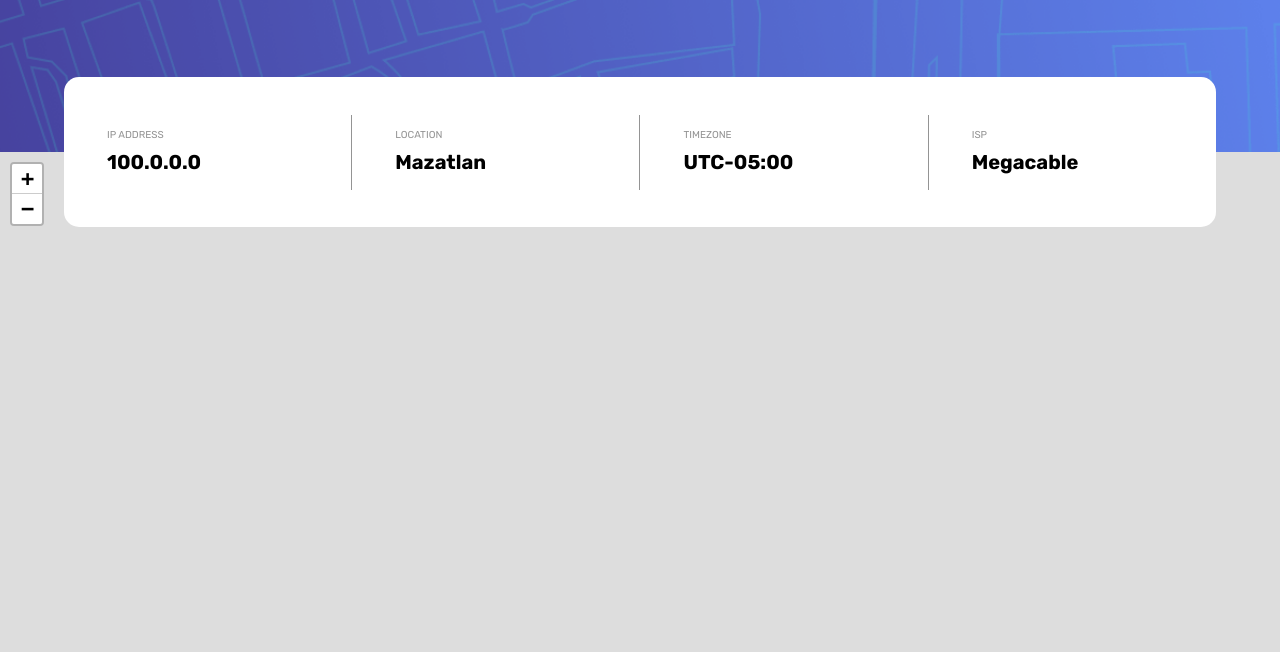
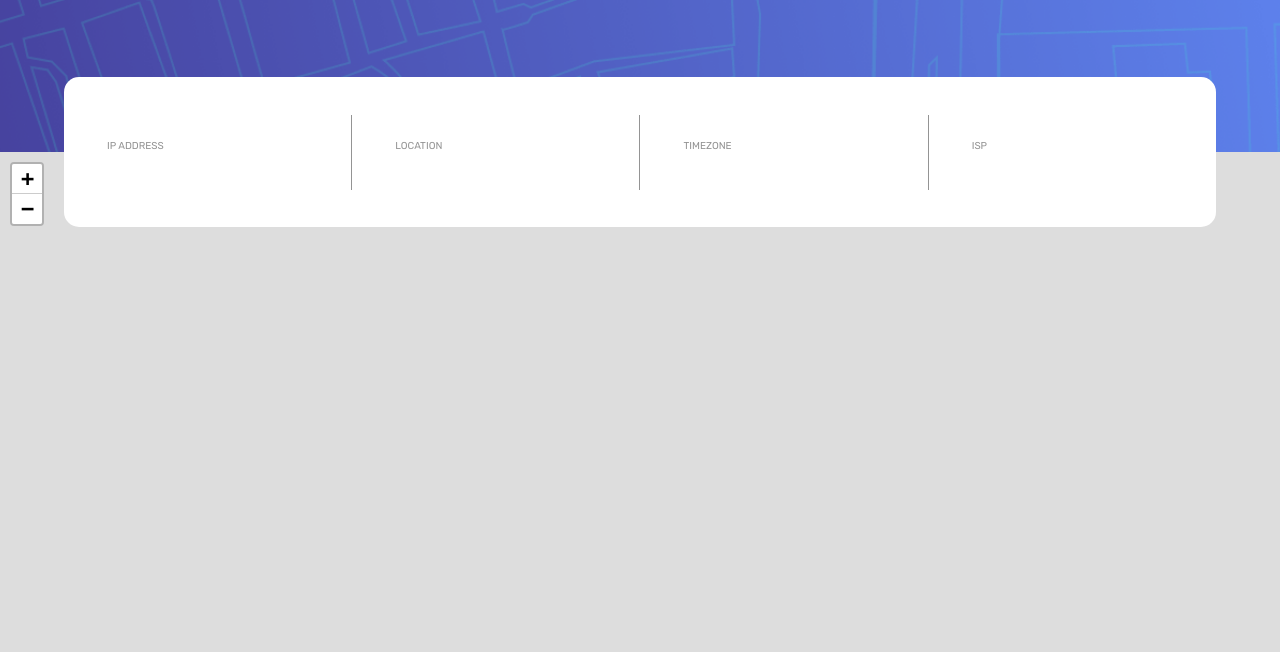
Before and after one commit to SnakeZ115/IP-address-tracker-app, a plain HTML site: page index.html in a window 1280 px wide. Shown: the part 148-800 px from the top of the page. Drawn offline with nearby package versions, Linux system fonts and the light colour scheme; no server answers.

Commit message:
corrections

```diff
--- a/index.html
+++ b/index.html
@@ -28,22 +28,22 @@
 
       <div class="result">
         <h2 class="rubik-400 no-margin">Ip Address</h2>
-        <p class="ip rubik-700 no-margin">100.0.0.0</p>
+        <p class="ip rubik-700 no-margin"></p>
       </div>
 
       <div class="result">
         <h2 class="rubik-400 no-margin">Location</h2>
-        <p class="location rubik-700 no-margin">Mazatlan</p>
+        <p class="location rubik-700 no-margin"></p>
       </div>
 
       <div class="result">
         <h2 class="rubik-400 no-margin">TimeZone</h2>
-        <p class="timezone rubik-700 no-margin">UTC-05:00</p>
+        <p class="timezone rubik-700 no-margin"></p>
       </div>
 
       <div class="result">
         <h2 class="rubik-400 no-margin">ISP</h2>
-        <p class="isp rubik-700 no-margin">Megacable</p>
+        <p class="isp rubik-700 no-margin"></p>
       </div>
 
     </div>
```
